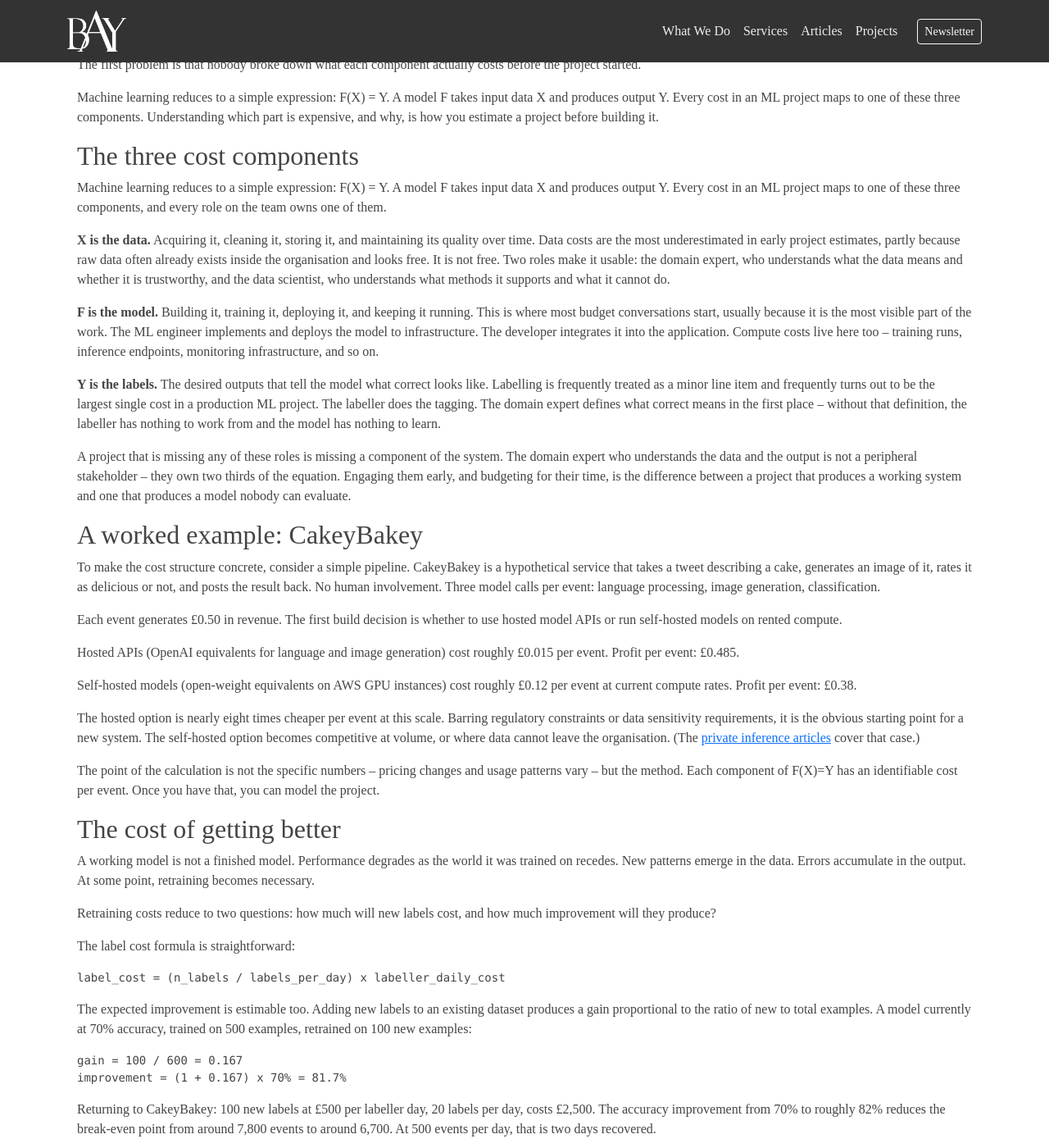
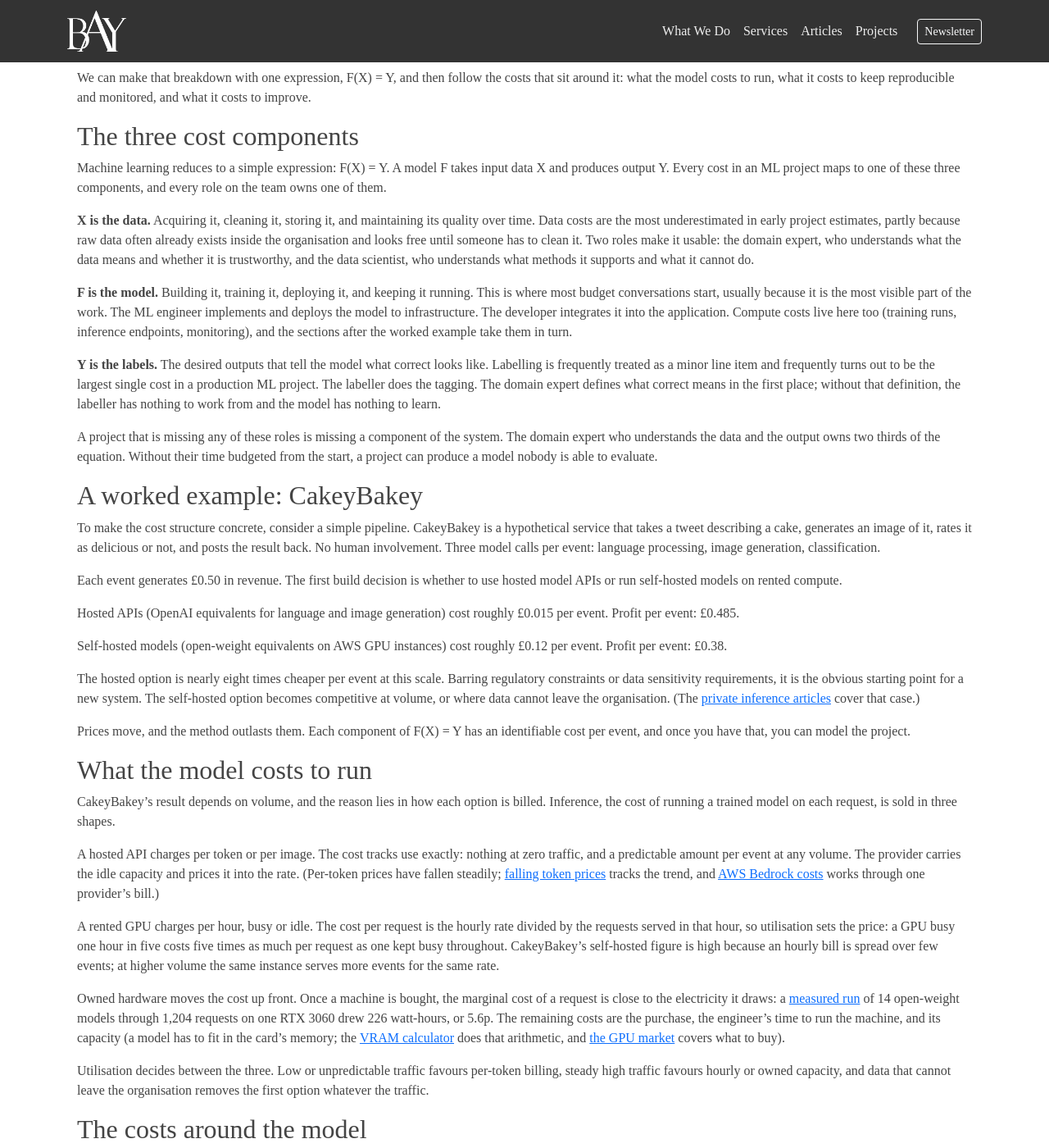
Before and after one commit to bayinfosys/bayinfosys.github.io, a Jekyll site: the page built from _posts/2026-01-01-04-cost-of-ml.md, in a window 1280 px wide and 1400 px high, scrolled down 206 px. Shown: the whole window at 82% size. Built offline with Jekyll 4.4.1, drawn with Linux system fonts in a browser that asks for light colours; some of the changed text lies outside the part shown.

Commit message:
fix: updated cost of ml article with SEO feedback

````diff
--- a/_posts/2026-01-01-04-cost-of-ml.md
+++ b/_posts/2026-01-01-04-cost-of-ml.md
@@ -2,21 +2,23 @@
 date: 2024-10-02
 layout: article
 title: "The Cost of Machine Learning: A Practical Breakdown"
-seo_title: "How Much Does Machine Learning Cost? A Breakdown by Data, Model, and Labels"
-description: "Machine learning projects fail budgets more often than they
-fail technically. One equation, F(X) = Y, breaks down where the cost
-actually lives across data, model, and labels, and what drives each
-component up."
+seo_title: "How Much Does Machine Learning Cost? Data, Labels, Hosting and Running Costs"
+description: "How much a machine learning project costs, broken down by data,
+model and labels, with the running costs of hosted APIs, rented GPUs and
+owned hardware, and what monitoring, lineage and retraining add."
 keywords: ["cost of machine learning", "machine learning pricing",
 "machine learning cost", "is machine learning expensive", "ml budget",
-"ml roles", "ml engineering", "ai costs", "cost to build machine learning model"]
+"machine learning development cost", "ml model deployment cost",
+"ml monitoring cost", "inference cost", "ml roles", "ai costs",
+"cost to build machine learning model"]
 topic: "Product & Strategy"
-last_modified_at: 2026-05-20
+last_modified_at: 2026-10-31
 related:
   - 17-data-maturity
   - 05-what-data-do-i-need
-  - 18-mle-vs-swe
   - 46-labels-are-the-task
+  - 95-private-inference-costs
+  - 80-falling-token-prices
   - 90-aws-bedrock-costs
 redirect_from:
   - /04-cost-of-ml/
@@ -25,98 +27,67 @@
 
 # The Cost of Machine Learning
 
-ML projects rarely fail because the model was wrong. They fail because
-the budget ran out before the model had good enough data to work with,
-or because nobody had accounted for the cost of labelling, or because
-the infrastructure bill arrived as a surprise three months in. The
-technical risk is real but it is usually the second problem. The first
-problem is that nobody broke down what each component actually costs
-before the project started.
+Most ML projects that fail do so on budget. The money runs out before the model has good enough data to work with, or nobody accounted for the cost of labelling, or the infrastructure bill arrives three months in. In each case, nobody broke down what each component would cost before the project started.
 
-Machine learning reduces to a simple expression: F(X) = Y. A model F
-takes input data X and produces output Y. Every cost in an ML project
-maps to one of these three components. Understanding which part is
-expensive, and why, is how you estimate a project before building it.
+We can make that breakdown with one expression, F(X) = Y, and then follow the costs that sit around it: what the model costs to run, what it costs to keep reproducible and monitored, and what it costs to improve.
 
 ## The three cost components
 
-Machine learning reduces to a simple expression: F(X) = Y. A model F
-takes input data X and produces output Y. Every cost in an ML project
-maps to one of these three components, and every role on the team owns
-one of them.
+Machine learning reduces to a simple expression: F(X) = Y. A model F takes input data X and produces output Y. Every cost in an ML project maps to one of these three components, and every role on the team owns one of them.
 
-**X is the data.** Acquiring it, cleaning it, storing it, and
-maintaining its quality over time. Data costs are the most
-underestimated in early project estimates, partly because raw data
-often already exists inside the organisation and looks free. It is
-not free. Two roles make it usable: the domain expert, who understands
-what the data means and whether it is trustworthy, and the data
-scientist, who understands what methods it supports and what it cannot
-do.
+**X is the data.** Acquiring it, cleaning it, storing it, and maintaining its quality over time. Data costs are the most underestimated in early project estimates, partly because raw data often already exists inside the organisation and looks free until someone has to clean it. Two roles make it usable: the domain expert, who understands what the data means and whether it is trustworthy, and the data scientist, who understands what methods it supports and what it cannot do.
 
-**F is the model.** Building it, training it, deploying it, and
-keeping it running. This is where most budget conversations start,
-usually because it is the most visible part of the work. The ML
-engineer implements and deploys the model to infrastructure. The
-developer integrates it into the application. Compute costs live
-here too -- training runs, inference endpoints, monitoring
-infrastructure, and so on.
+**F is the model.** Building it, training it, deploying it, and keeping it running. This is where most budget conversations start, usually because it is the most visible part of the work. The ML engineer implements and deploys the model to infrastructure. The developer integrates it into the application. Compute costs live here too (training runs, inference endpoints, monitoring), and the sections after the worked example take them in turn.
 
-**Y is the labels.** The desired outputs that tell the model what
-correct looks like. Labelling is frequently treated as a minor line
-item and frequently turns out to be the largest single cost in a
-production ML project. The labeller does the tagging. The domain
-expert defines what correct means in the first place -- without that
-definition, the labeller has nothing to work from and the model has
-nothing to learn.
+**Y is the labels.** The desired outputs that tell the model what correct looks like. Labelling is frequently treated as a minor line item and frequently turns out to be the largest single cost in a production ML project. The labeller does the tagging. The domain expert defines what correct means in the first place; without that definition, the labeller has nothing to work from and the model has nothing to learn.
 
-A project that is missing any of these roles is missing a component
-of the system. The domain expert who understands the data and the
-output is not a peripheral stakeholder -- they own two thirds of the
-equation. Engaging them early, and budgeting for their time, is the
-difference between a project that produces a working system and one
-that produces a model nobody can evaluate.
+A project that is missing any of these roles is missing a component of the system. The domain expert who understands the data and the output owns two thirds of the equation. Without their time budgeted from the start, a project can produce a model nobody is able to evaluate.
 
 ## A worked example: CakeyBakey
 
-To make the cost structure concrete, consider a simple pipeline.
-CakeyBakey is a hypothetical service that takes a tweet describing
-a cake, generates an image of it, rates it as delicious or not,
-and posts the result back. No human involvement. Three model calls
-per event: language processing, image generation, classification.
+To make the cost structure concrete, consider a simple pipeline. CakeyBakey is a hypothetical service that takes a tweet describing a cake, generates an image of it, rates it as delicious or not, and posts the result back. No human involvement. Three model calls per event: language processing, image generation, classification.
 
-Each event generates £0.50 in revenue. The first build decision is
-whether to use hosted model APIs or run self-hosted models on
-rented compute.
+Each event generates &pound;0.50 in revenue. The first build decision is whether to use hosted model APIs or run self-hosted models on rented compute.
 
-Hosted APIs (OpenAI equivalents for language and image generation)
-cost roughly £0.015 per event. Profit per event: £0.485.
+Hosted APIs (OpenAI equivalents for language and image generation) cost roughly &pound;0.015 per event. Profit per event: &pound;0.485.
 
-Self-hosted models (open-weight equivalents on AWS GPU instances)
-cost roughly £0.12 per event at current compute rates. Profit per
-event: £0.38.
+Self-hosted models (open-weight equivalents on AWS GPU instances) cost roughly &pound;0.12 per event. Profit per event: &pound;0.38.
 
-The hosted option is nearly eight times cheaper per event at this
-scale. Barring regulatory constraints or data sensitivity requirements,
-it is the obvious starting point for a new system. The self-hosted
-option becomes competitive at volume, or where data cannot leave
-the organisation. (The [private inference articles](/library/40-private-inference.html)
-cover that case.)
+The hosted option is nearly eight times cheaper per event at this scale. Barring regulatory constraints or data sensitivity requirements, it is the obvious starting point for a new system. The self-hosted option becomes competitive at volume, or where data cannot leave the organisation. (The [private inference articles](/library/40-private-inference.html) cover that case.)
 
-The point of the calculation is not the specific numbers -- pricing
-changes and usage patterns vary -- but the method. Each component
-of F(X)=Y has an identifiable cost per event. Once you have that,
-you can model the project.
+Prices move, and the method outlasts them. Each component of F(X) = Y has an identifiable cost per event, and once you have that, you can model the project.
+
+## What the model costs to run
+
+CakeyBakey's result depends on volume, and the reason lies in how each option is billed. Inference, the cost of running a trained model on each request, is sold in three shapes.
+
+A hosted API charges per token or per image. The cost tracks use exactly: nothing at zero traffic, and a predictable amount per event at any volume. The provider carries the idle capacity and prices it into the rate. (Per-token prices have fallen steadily; [falling token prices](/library/80-falling-token-prices.html) tracks the trend, and [AWS Bedrock costs](/library/90-aws-bedrock-costs.html) works through one provider's bill.)
+
+A rented GPU charges per hour, busy or idle. The cost per request is the hourly rate divided by the requests served in that hour, so utilisation sets the price: a GPU busy one hour in five costs five times as much per request as one kept busy throughout. CakeyBakey's self-hosted figure is high because an hourly bill is spread over few events; at higher volume the same instance serves more events for the same rate.
+
+Owned hardware moves the cost up front. Once a machine is bought, the marginal cost of a request is close to the electricity it draws: a [measured run](/library/95-private-inference-costs.html) of 14 open-weight models through 1,204 requests on one RTX 3060 drew 226 watt-hours, or 5.6p. The remaining costs are the purchase, the engineer's time to run the machine, and its capacity (a model has to fit in the card's memory; the [VRAM calculator](/tools/vram-calculator.html) does that arithmetic, and [the GPU market](/library/78-gpu-market-2026.html) covers what to buy).
+
+Utilisation decides between the three. Low or unpredictable traffic favours per-token billing, steady high traffic favours hourly or owned capacity, and data that cannot leave the organisation removes the first option whatever the traffic.
+
+## The costs around the model
+
+Training runs and inference endpoints are the visible compute. Around them sit costs that rarely appear in a first estimate, each driven by a different quantity.
+
+**Deployment** is mostly developer time. Serving a model behind an authenticated, logged API in staging and production is a small software project, and it costs about the same whatever the model.
+
+**Monitoring** costs scale with how fast the world the model describes changes. A model watched for drift needs its inputs and outputs logged and compared against a reference period. The logging is cheap to run; most of the cost is the person who reads the comparison and decides what to do.
+
+**Reproducibility and lineage** cost storage and discipline. Rebuilding last month's model needs last month's data, code, labels and settings, so each version of each is kept and linked to the others. Storage is the smaller part; the larger part is keeping the links, a habit someone has to own.
+
+**Experiment tracking** costs little to set up. Recording each run's data version, parameters, score and compute cost (GPU-hours times the hourly rate) is what lets a team say what an improvement cost, which the next section depends on.
+
+**Evaluation** has become a running cost in its own right. Systems built on language models are often scored by another model acting as a judge, and every evaluation run is a batch of paid calls: a test set of 500 examples scored on four criteria is 2,000 judge calls per release.
 
 ## The cost of getting better
 
-A working model is not a finished model. Performance degrades as
-the world it was trained on recedes. New patterns emerge in the
-data. Errors accumulate in the output. At some point, retraining
-becomes necessary.
+A model's performance degrades as the world it was trained on recedes. New patterns emerge in the data. Errors accumulate in the output. At some point, retraining becomes necessary.
 
-Retraining costs reduce to two questions: how much will new labels
-cost, and how much improvement will they produce?
+Retraining costs reduce to two questions: how much will new labels cost, and how much improvement will they buy?
 
 The label cost formula is straightforward:
 
@@ -124,41 +95,18 @@
 label_cost = (n_labels / labels_per_day) x labeller_daily_cost
 ```
 
-The expected improvement is estimable too. Adding new labels to an
-existing dataset produces a gain proportional to the ratio of new
-to total examples. A model currently at 70% accuracy, trained on
-500 examples, retrained on 100 new examples:
+The improvement can be estimated from a learning curve. Retrain the current model on 50%, 75% and 100% of the existing labels, score each version on the same held-out test set, and extend the trend. Gains usually shrink as labels are added (each doubling of the data buys less than the one before), so the curve also shows when more labels stop paying.
 
-```
-gain = 100 / 600 = 0.167
-improvement = (1 + 0.167) x 70% = 81.7%
-```
+Returning to CakeyBakey: suppose the classifier sits at 70% accuracy on 500 labels, and its learning curve suggests 100 more would lift it to about 82%. At &pound;500 per labeller day and 20 labels per day, those 100 labels cost &pound;2,500. The improvement reduces the break-even point from around 7,800 events to around 6,700. At 500 events per day, that is two days recovered.
 
-Returning to CakeyBakey: 100 new labels at £500 per labeller day,
-20 labels per day, costs £2,500. The accuracy improvement from 70%
-to roughly 82% reduces the break-even point from around 7,800 events
-to around 6,700. At 500 events per day, that is two days recovered.
-
-Whether that investment makes sense depends on the business. The
-point is that it is a calculable decision, not a gut feeling. The
-same framework applies at any scale: what does a label cost, what
-does the improvement buy, and can the business afford the delay
-while the labelling happens.
+Whether that investment makes sense depends on the business. It is a calculable decision, and the same framework applies at any scale: what does a label cost, what does the improvement buy, and can the business afford the delay while the labelling happens.
 
 ## What "good enough" means
 
-Not every ML system needs to be maximally accurate.
-A classification model that is right 85% of the time may be entirely adequate if the fallback for the remaining 15% is a lightweight human review.
-A model that is right 95% of the time may be inadequate if the 5% failure rate occurs on high-value or high-risk cases.
+Not every ML system needs to be maximally accurate. A classification model that is right 85% of the time may be entirely adequate if the fallback for the remaining 15% is a lightweight human review. A model that is right 95% of the time may be inadequate if the 5% failure rate occurs on high-value or high-risk cases.
 
-Defining "good enough" before the project starts is the most valuable thing a business stakeholder can do.
-It sets the label budget, determines the evaluation criteria, and gives the technical team a target that is neither moving nor vague.
-Without it, projects tend to optimise indefinitely toward a standard nobody defined.
+Defining "good enough" before the project starts is the most valuable thing a business stakeholder can do. It sets the label budget, determines the evaluation criteria, and gives the technical team a fixed, specific target. Without it, projects tend to optimise indefinitely toward a standard nobody defined.
 
-F(X)=Y is a framework for that conversation as much as a cost model.
-X tells you what data investment is required.
-Y tells you what correct looks like and what it costs to specify.
-F tells you what engineering work sits in between.
-The project is estimable once all three are defined.
+F(X) = Y is a framework for that conversation as much as a cost model. X tells you what data investment is required. Y tells you what correct looks like and what it costs to specify. F tells you what engineering work sits in between, and what it costs to run once it exists. The project is estimable once all three are defined.
 
-(If you are assessing whether your organisation has the data foundation to start an ML project, the [data maturity](/library/17-data-maturity.html) article covers the infrastructure side of that question.)
+(If you are assessing whether your organisation has the data foundation to start an ML project, the [data maturity](/library/17-data-maturity.html) article covers the infrastructure side of that question, and the [AI readiness assessment](/ai-readiness-assessment.html) covers the rest of the decision.)
````
